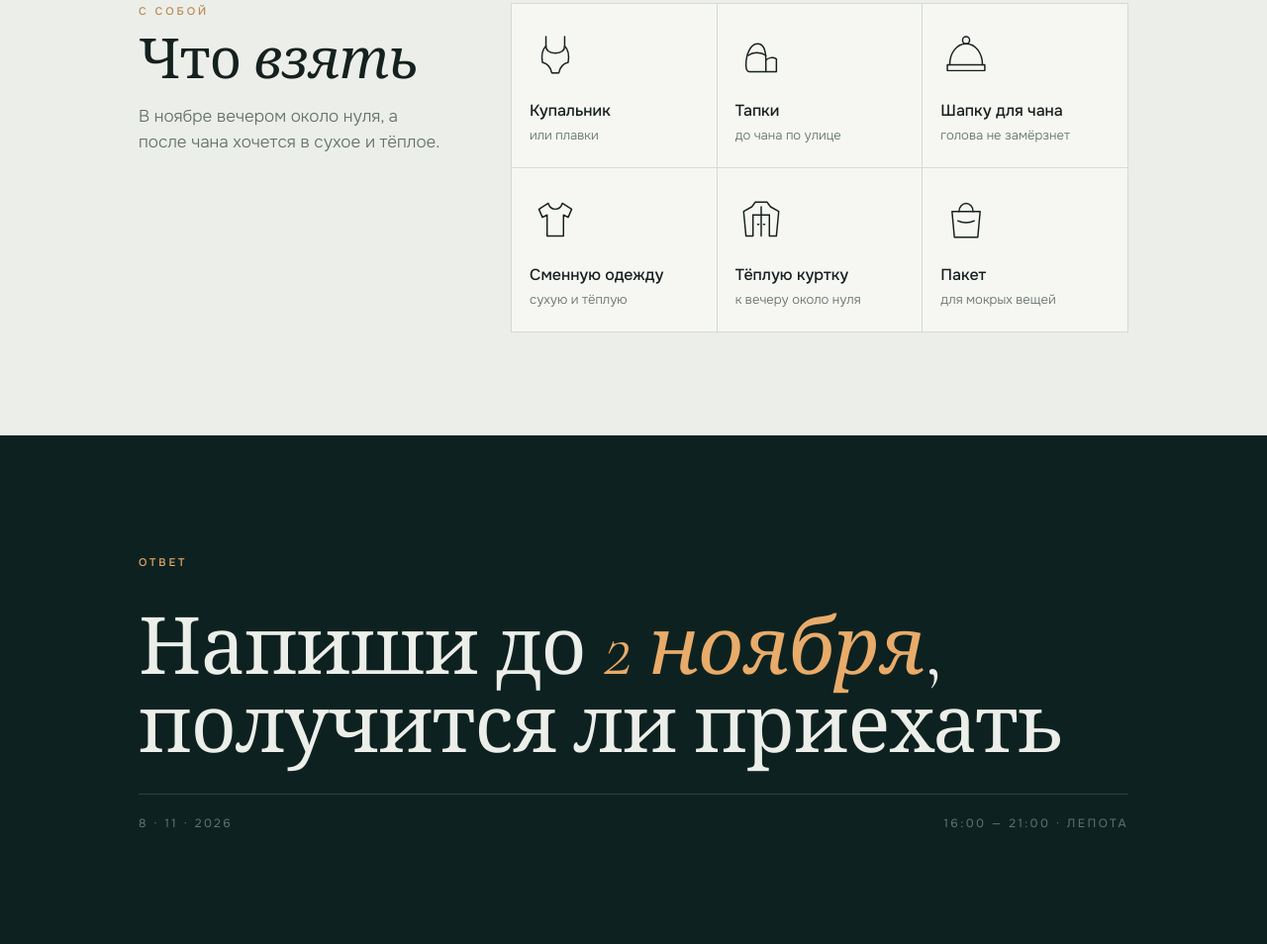
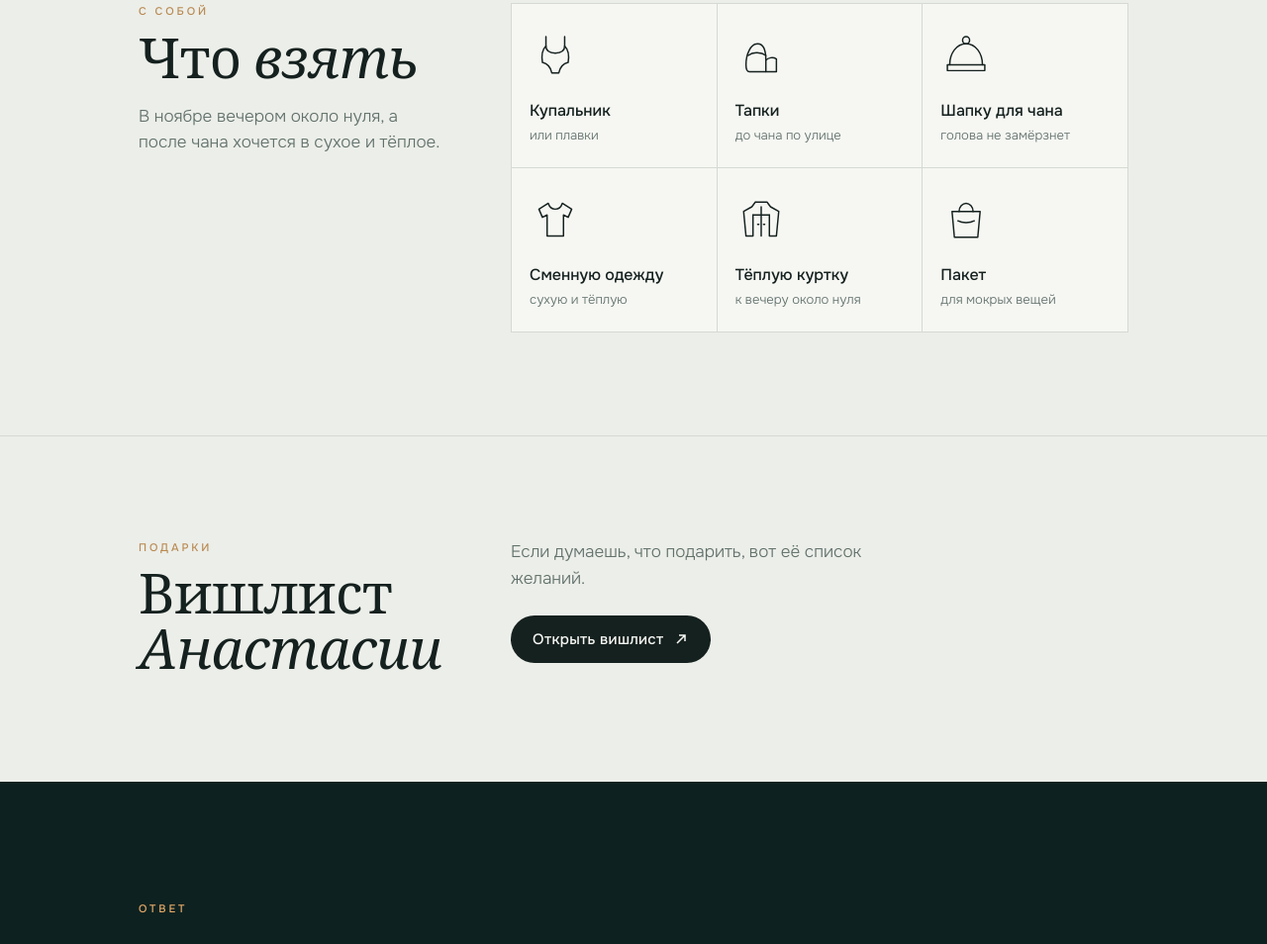
Before and after one commit to EvilGeniusRoll/birthday, a plain HTML site: page index.html in a window 1280 px wide. Shown: the part 2147-3101 px from the top of the page at 99% size. Drawn offline with nearby package versions, Linux system fonts and the light colour scheme.

Commit message:
Add files via upload

```diff
--- a/index.html
+++ b/index.html
@@ -1,6 +1,7 @@
 <!doctype html>
 <html lang="ru"><head><meta charset="utf-8"><meta name="viewport" content="width=device-width,initial-scale=1,viewport-fit=cover">
-<meta property="og:title" content="Анастасии 27"><meta property="og:description" content="8 ноября, 16:00–21:00, база отдыха «Лепота»"><meta property="og:image" content="https://evilgeniusroll.github.io/birthday/preview.png">
+<meta property="og:title" content="Анастасии 27"><meta property="og:description" content="8 ноября, 16:00–21:00, база отдыха «Лепота»">
+<meta property="og:image" content="https://evilgeniusroll.github.io/birthday/preview.png"><meta property="og:image:width" content="1200"><meta property="og:image:height" content="630"><meta name="twitter:card" content="summary_large_image">
 <title>Анастасии 27</title>
 <meta name="claude:viewport-fit-sides" content="cover">
 <meta name="description" content="8 ноября, 16:00–21:00, база отдыха «Лепота». Чан, шашлык, торт и все свои.">
@@ -216,6 +217,19 @@ h2 em{font-style:italic;font-weight:300}
       </li>
     </ul>
   </div></section>
+  <section class="sec"><div class="in grid">
+    <div>
+      <p class="lbl">Подарки</p>
+      <h2>Вишлист <em>Анастасии</em></h2>
+    </div>
+    <div class="wish">
+      <p class="lede" style="margin-top:0">Если думаешь, что подарить, вот её список желаний.</p>
+      <a class="btn" href="https://followish.io/mywishlist/vannlczlclqlb7" target="_blank" rel="noopener" style="margin-top:24px">
+        Открыть вишлист
+        <svg viewBox="0 0 16 16" fill="none" stroke="currentColor" stroke-width="1.5"><path d="M4 12 12 4M6 4h6v6"/></svg>
+      </a>
+    </div>
+  </div></section>
 </main>
 
 <section class="close">
```
